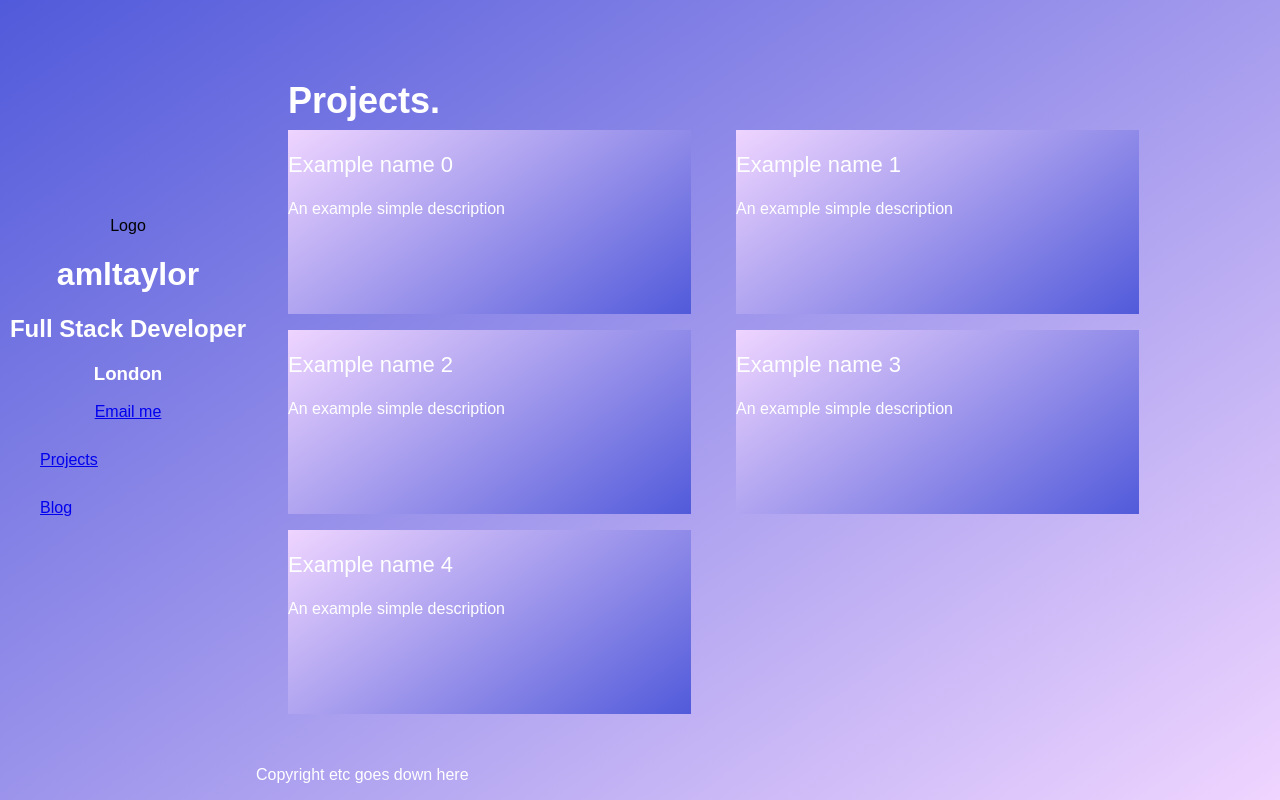
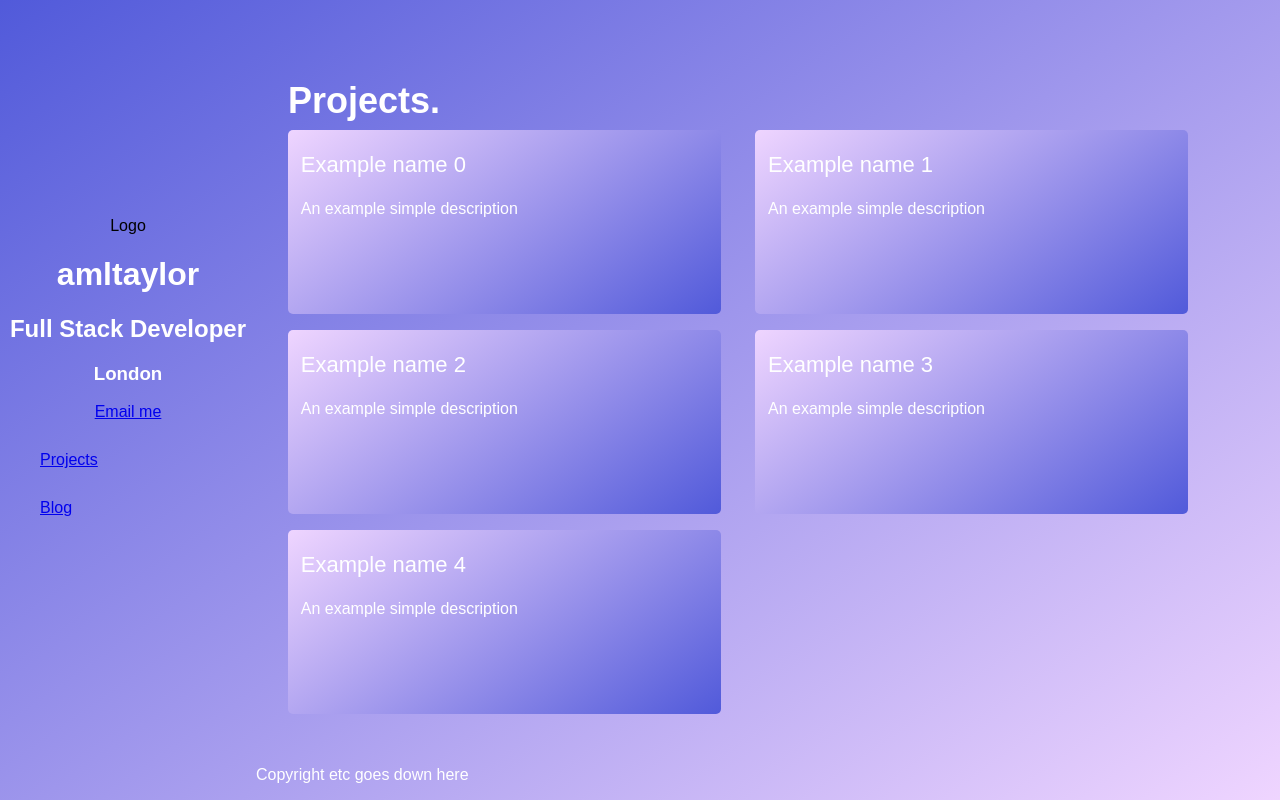
Before and after one commit to ataylor95/personal-site, a React (Create React App) app: page / in a window 1280 px wide. Built offline with nearby package versions, Linux system fonts and the light colour scheme.

Commit message:
add some smoothing to the boxes, resize them a little and animate on hover on desktop size only

```diff
--- a/src/components/page/page.scss
+++ b/src/components/page/page.scss
@@ -80,6 +80,6 @@ h1, h2, h3, h4, p {
     @media (min-width: $screen-sm) {
         display: grid;
         grid-template-columns: repeat(2, 1fr);
-        margin-right: 10vw;
+        margin-right: 7vw;
     }
 }
--- a/src/components/project-card/project-card.scss
+++ b/src/components/project-card/project-card.scss
@@ -1,21 +1,24 @@
 .project-card {
     display: block;
-    width: 90%;
+    width: 95%;
     margin: 1vh 2.5vw 1vh 2.5vw;
     text-decoration: none;
     padding-bottom: 5vh;
+    padding-left: 1vw;
     background: linear-gradient(145deg, #efd5ff 0%, #515ada 100%);
+    border-radius: 5px;
     transition: all 0.4s ease-in-out 0s;
 
     @media (min-width: $screen-sm) {
         padding-bottom: 10vh;
+        width: 90%;
+
+        &:hover {
+            transform: scale(1.07);
+        }
     }
 
     &__name {
         font-size: 22px;
     }
-
-    &:hover {
-        transform: scale(1.07);
-    }
 }
```
